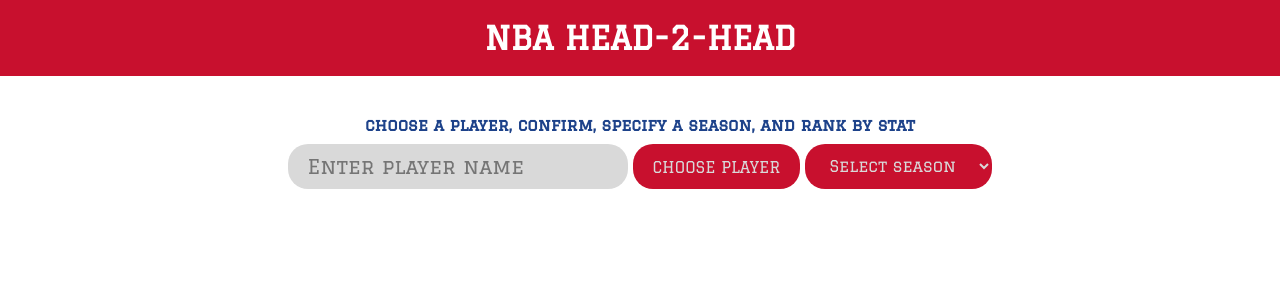
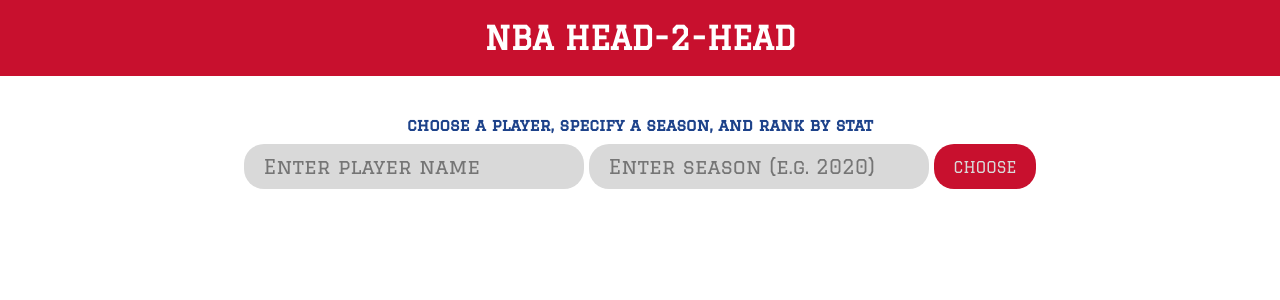
Before and after one commit to nico1831/NBA-Stats-App, a React (Vite) app: page / in a window 1280 px wide. Shown: the top 300 px of the page. Built offline with nearby package versions, Linux system fonts and the light colour scheme; a web font is replaced by a local one.

Commit message:
basic functionality working again with new api

```diff
--- a/src/App.jsx
+++ b/src/App.jsx
@@ -1,3 +1,5 @@
+// !!!!!!!!!!! click this link eahc time before testing !!!!!!!!!!: https://cors-anywhere.herokuapp.com/corsdemo
+
 import { useState } from 'react'
 import './App.css'
 import Players from "./Components/Players.jsx"
@@ -9,79 +11,64 @@
     redirect: 'follow'
   };
 
-  const dropdownAttributesList = ["season", "points", "assists", "steals", "blocks", "totalRb", "fieldPercent", "threePercent"]
+  const dropdownAttributesList = ["Points", "Assists", "Steals", "Blocks", "Rebounds", "FieldGoalsPercentage", "ThreePointersPercentage"]
 
-  const [inputValue, setInputValue] = useState("")
-  const [seasonList, setSeasonList] = useState([])
+  const [playerChosen, setPlayerChosen] = useState("")
   const [seasonChosen, setSeasonChosen] = useState("")
   const [playersShownList, setPlayersShownList] = useState([])
-  const [attributes, setAttributes] = useState(["playerName", "season", "age", "team", "position", "points", "assists", "steals", "blocks", "totalRb", "fieldPercent", "threePercent"])
-  const [header, setHeader] = useState(["name", "season", "age", "team", "position", "points", "assists", "steals", "blocks", "rebounds", "fg%", "3-pt%"])
+  const [attributes, setAttributes] = useState(["Name", "Season", "Team", "Position", "Points", "Assists", "Steals", "BlockedShots", "Rebounds", "FieldGoalsPercentage", "ThreePointersPercentage"])
+  const [header, setHeader] = useState(["name", "season", "team", "position", "points", "assists", "steals", "blocks", "rebounds", "fg%", "3-pt%"])
   const [rankIsClicked, setRankIsClicked] = useState(false)
   const [attributeChosen, setAttributeChosen] = useState("")
 
-  let endpoint = `api/PlayerDataAdvancedPlayoffs/name/${inputValue}`;
 
-  // API used: https://documenter.getpostman.com/view/24232555/2s93shzpR3#view-the-new-and-updated-rest-api-here
-  // under "GET NEW Player Search"
-  const choosePlayer = (event) => {
-    event.preventDefault() // Prevent the form from submitting and refreshing the page
-    setSeasonList([])
+  // API used: https://sportsdata.io/developers/api-documentation/nba#teams-players-rosters
+  const choosePlayerAndSeason = async (event) => {
+    event.preventDefault();
+    const apiKey = "b8afd33ef5be49faaf74db4d74ec41fe";
 
-    fetch(`https://nba-stats-db.herokuapp.com/api/playerdata/name/${inputValue}`, requestOptions) // Makes a GET request to the backend server using the Fetch API. This line returns a Promise, so it must be followed by .then().
-      // ^ this is the API call copy-pasted... the $ and {} indicate that these values change depending on the player inputted
+    const arrayOfPlayersURL = `https://cors-anywhere.herokuapp.com/https://api.sportsdata.io/v3/nba/scores/json/Players?key=${apiKey}`;
 
-      // .then((response) => response.json()) // get the results under the variable name "res" and turn it into a json object
-      .then(async (response) => {
-          const text = await response.text(); // read raw text
-          console.log("Raw response:", text); // see what the server actually returns
-          return JSON.parse(text); // try parsing manually, or adjust depending on what `text` is
-        })
+    fetch(arrayOfPlayersURL)
+      .then(response => response.json())
+      .then(data => {
+        // data is an array/object of players
+        // console.log(data);
+        data.forEach(player => {
+          if( player.FirstName.toLowerCase() + ' ' + player.LastName.toLowerCase() === playerChosen.toLowerCase() ) {
+            const playerChosenURL = `https://cors-anywhere.herokuapp.com/https://api.sportsdata.io/v3/nba/stats/json/PlayerSeasonStatsByPlayer/${seasonChosen}/${player.PlayerID}?key=${apiKey}`
+            fetch(playerChosenURL)
+              .then(response2 => response2.json())
+              .then(data2 => {
+                console.log("Player Data:", data2);
+                setPlayersShownList(prev =>
+                  data2 && data2.PlayerID && data2.Season // Check if player exists and has required properties
+                    ? prev.some(player =>
+                        player.PlayerID === data2.PlayerID &&
+                        player.Season === data2.Season
+                      )
+                      ? prev
+                      : [...prev, data2]
+                    : prev // If data2 is invalid, don't add anything
+                );
+            });
 
-      .then((result) => { // result is now the actual data — likely an array of player stats.
-        for(let i=0; i<result.length; i++){
-          setSeasonList((prev) => [...prev, result[i].season]); // setting SeasonList to be an array of all the seasons that the player has played (used in dropdown menu)
-        }
+          }
+        });
       })
-  }
+      .catch(error => {
+        console.error("Error fetching players:", error);
+      });
+  };
 
-  // ask chatgpt to explain per line if needed
-  const chooseSeason  = (event) => {
-    event.preventDefault() // Prevent the form from submitting and refreshing the page
-    setSeasonChosen(event.target.value) // Update state when an option is selected
 
-    fetch(`https://nba-stats-db.herokuapp.com/api/playerdata/name/${inputValue}`, requestOptions)
-    // ^ this is the API call copy-pasted... the $ and {} indicate that these values change depending on the player inputted
-    .then((response) => response.json()) // get the results under the variable name "res" and turn it into a json object
-    .then((result) => { // result is now the actual data — likely an array of player stats.
-      for(let i=0; i<result.length; i++){
-
-        // the setSeasonChosen(event.target.value) couple lines before is asynchrnous (meaning it certain tasks (like fetching data or updating state) are executed without blocking the main thread. This allows other code to continue running while waiting for those tasks to finish.
-        // In React, state updates (like setSeasonChosen) are asynchronous, meaning they don’t immediately update the value of seasonChosen. Instead, React schedules the update, and the value will be updated on the next render.)
-        // so, i directly access event.target.value
-        // it fixed this past issue: the problme is that whenever i choose a player and year the first time, nothing shows up. the 2nd time, the previous one I chose shows up. the third time, the 2nd one I chose shows up. so on. pls fix with minimal changes to code:
-        if(event.target.value == result[i].season){
-          // Check if the player is already in the list based on a unique property
-          // this block of code is needed to not have duplicate players displayed
-          setPlayersShownList((prev) => {
-            if (!prev.some((player) => player.id === result[i].id)) { // CONCEPT: The .some() method in JavaScript is an array method that checks whether at least one element in the array satisfies a given condition (a test implemented by a callback function). It returns true if the condition is met for any element, and false otherwise.
-              return [...prev, result[i]]; // Add only if not already in the list
-            }
-            return prev; // Return the same list if already included
-          });
-          break
-        }
-      }
-    })
-  }
 
   const handleRanking = (event) => {
     event.preventDefault() // Prevent the form from submitting and refreshing the page
     setRankIsClicked(true)
     setAttributeChosen(event.target.value)
-    setPlayersShownList(prev => [...prev].sort((a, b) => b[event.target.value] - a[event.target.value])); // ask chatgpt how this works ((1) prev and (2) how the sorting works)
+    setPlayersShownList(prev => [...prev].sort((a, b) => (b[event.target.value] / b.Games) - (a[event.target.value] / a.Games))); // ask chatgpt how this works ((1) prev and (2) how the sorting works)
   };
-
 
 
   const [selectedToDelete, setSelectedToDelete] = useState([]); // State to track selected buttons
@@ -110,31 +97,30 @@
           </header>
 
           <div className="not-header">
-            <h3 className="instructions">choose a player, confirm, specify a season, and rank by stat</h3>
+            <h3 className="instructions">choose a player, specify a season, and rank by stat</h3>
             <div className="input-row">
-              <form onSubmit={choosePlayer}>
+              <form onSubmit={choosePlayerAndSeason}>
                 <input
                   type="text"
-                  value={inputValue} // Controlled input (React state controls the value...This means that the value of the input field is controlled by React state, rather than the DOM.... always just include this ... no need to really know what it does)
+                  value={playerChosen}
                   onChange={(e) =>
-                    setInputValue(e.target.value)
-                  } // Update state of inputValue whenever input changes (note difference of onSubmit (when button is submitted) and onChange (if anything changes in input box))
+                    setPlayerChosen(e.target.value)
+                  }
                   placeholder="Enter player name"
                   name="player"
                 />
 
-                <button type="submit" className="red">CHOOSE PLAYER</button>
+                <input
+                  type="text"
+                  value={seasonChosen}
+                  onChange={(e) =>
+                    setSeasonChosen(e.target.value)
+                  }
+                  placeholder="Enter season (e.g. 2020)"
+                  name="season"
+                />
 
-                <select value={seasonChosen} onChange={chooseSeason} className="red">
-                  <option value="" disabled>
-                    Select season
-                  </option>
-                  {seasonList.map((season, index) => (
-                    <option key={index} value={season}>
-                      {season}
-                    </option>
-                  ))}
-                </select>
+                <button type="submit" className="red">CHOOSE</button>
               </form>
             </div>
 
--- a/src/Components/Players.jsx
+++ b/src/Components/Players.jsx
@@ -23,7 +23,10 @@
                         key={colIndex}
                         className={`grid-cell ${attribute=="playerName" ? 'player-name' : ''}`}
                     >
-                        {item[attribute]} {/* Dynamically show the specified attribute */}
+                        {typeof item[attribute] === "number" && attribute !== "Season"
+                            ? (item[attribute] / item.Games).toFixed(2)
+                            : item[attribute]} {/* Dynamically show the specified attribute */}
+
                     </div>
                     ))}
                 </div>
```
